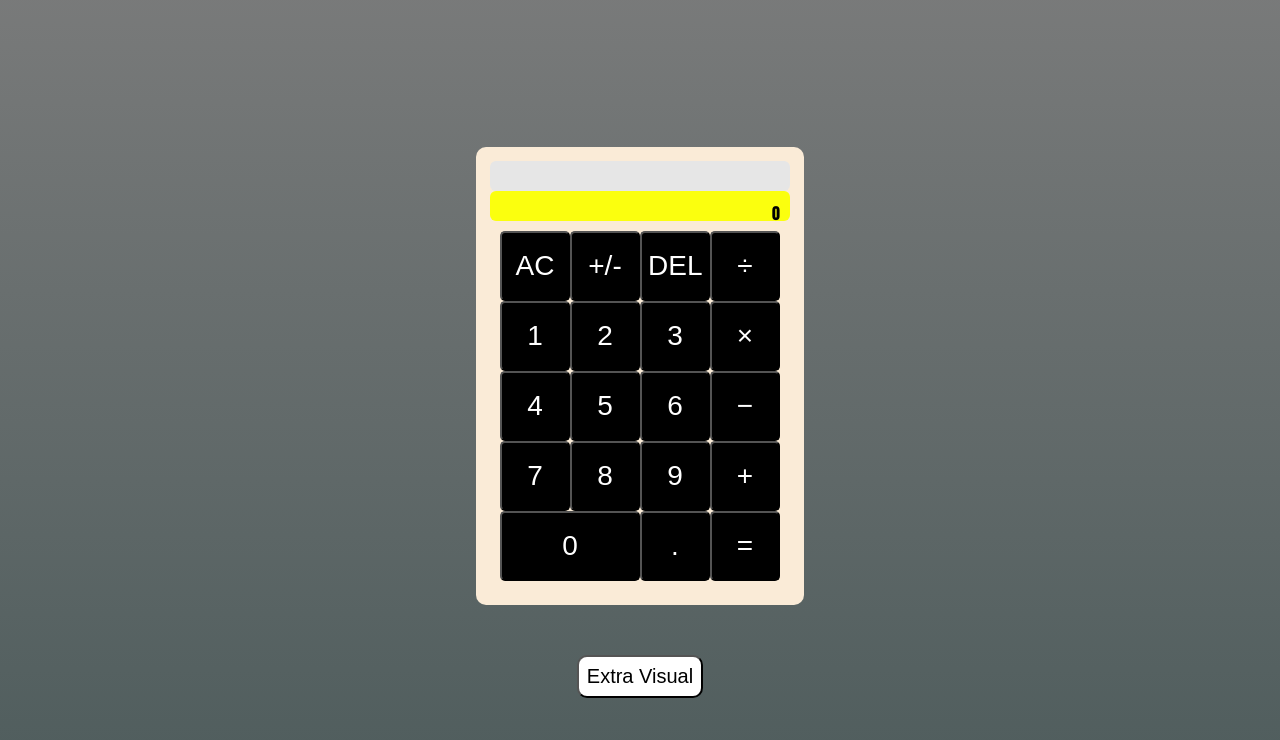
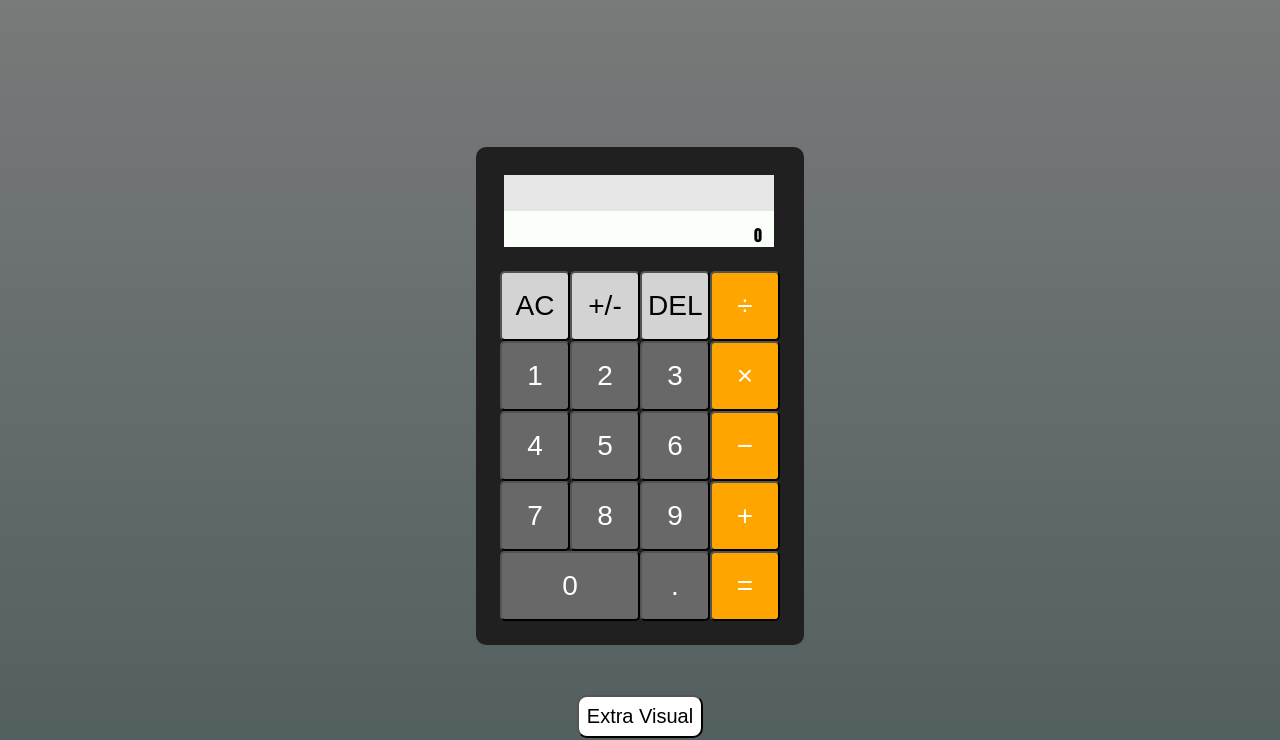
Before and after one commit to TylerXNguyen/Calculator-App, a plain HTML site: page index.html in a window 1280 px wide. Shown: the part 88-828 px from the top of the page. Drawn offline with Linux system fonts and the light colour scheme.

Commit message:
Final color and display formatting changes
    Included better colors for each operator/number. Changed the display
    to have its own div with a different color.

```diff
--- a/index.html
+++ b/index.html
@@ -12,9 +12,9 @@
     <div class="header">Calculator App</div>
     <div class="main">
         <div class="calculator">
-            <div class="second-display"></div>
-            <div class="iodisplay">
-                0
+            <div class="displays">
+                <div class="second-display"></div>
+                <div class="iodisplay">0</div>
             </div>
             <div class="btns-container">
                 <div class="nums-symbs">
--- a/style.css
+++ b/style.css
@@ -22,18 +22,24 @@ body {
 }
 
 .calculator {
-    background-color: antiquewhite;
+    background-color: rgb(32, 32, 32);
     display: flex;
     flex-direction: column;
     padding: 14px;
     border-radius: 10px;
 }
 
+.calculator .displays {
+    display: flex;
+    flex-flow: column;
+    width: 270px;
+    padding: 14px;
+}
+
 .second-display,
 .iodisplay {
-    height: 10px;
-    padding: 10px;
-    border-radius: 6px;
+    height: 12px;
+    padding: 12px;
 }
 
 .second-display {
@@ -42,7 +48,7 @@ body {
 }
 
 .iodisplay {
-    background-color: rgb(251, 255, 14);
+    background-color: rgb(251, 255, 250);
     text-align: end;
 }
 
@@ -75,13 +81,26 @@ body {
 }
 
 .calculator button {
-    background-color: black;
     color: white;
     font-size: 28px;
     width: 70px;
     height: 70px;
     border-radius: 5px;
     text-align: center;
+}
+
+.calculator .symbs button {
+    background-color: rgb(211, 211, 211);
+    color: black;
+}
+
+.calculator .nums1-9 button,
+.calculator .num0-period button{
+    background-color: rgb(104, 104, 104);
+}
+
+.calculator .operators button {
+    background-color: orange;
 }
 
 .calculator #zero {
```
